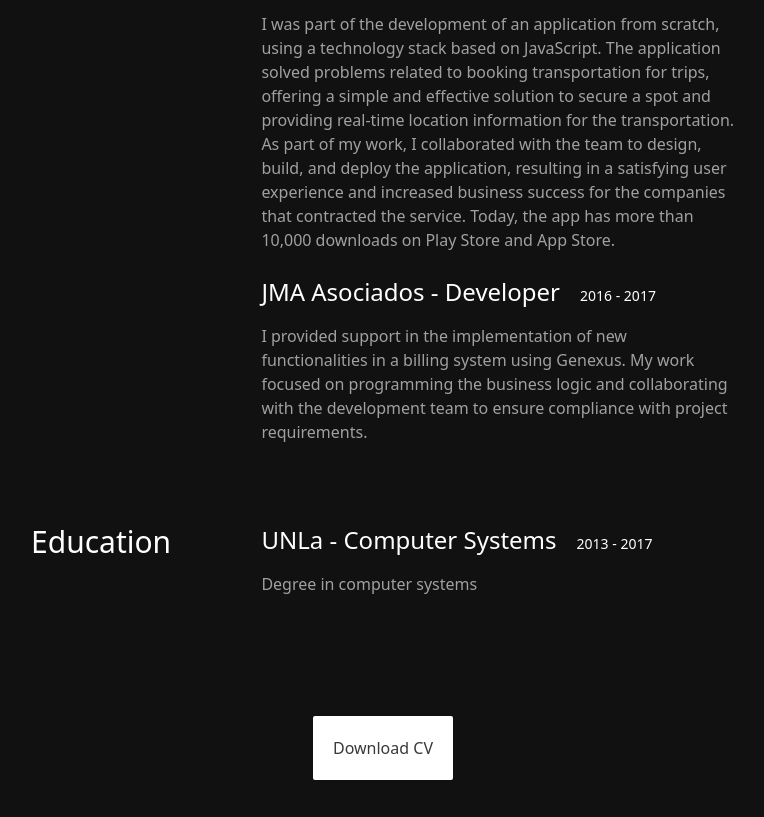
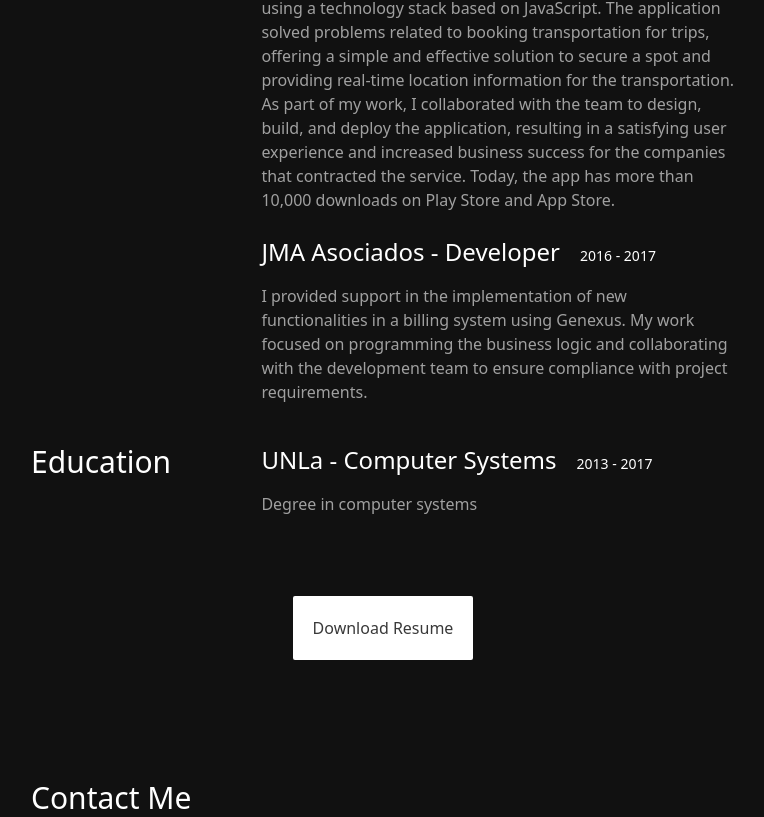
Before and after one commit to gonzaldd/my-portfolio, a React (Vite) app: page / in a window 1280 px wide. Shown: the part 1980-2797 px from the top of the page, without its empty margins (257-1021 px from the left). Built offline with nearby package versions, Linux system fonts and the light colour scheme.

Commit message:
Improve styles & toTop on change language

```diff
--- a/src/components/footer.jsx
+++ b/src/components/footer.jsx
@@ -1,4 +1,6 @@
 import { useTranslation } from 'react-i18next'
+
+import toTop from '../utils/toTop'
 
 const languages = {
   en: 'English',
@@ -8,9 +10,11 @@ const languages = {
 const Footer = () => {
   const { i18n } = useTranslation('FOOTER')
 
-  const changeLanguage = () => {
+  const changeLanguage = (lng) => {
     try {
-      i18n.changeLanguage(i18n.language === 'es' ? 'en' : 'es')
+      if (i18n.language !== lng) toTop()
+
+      i18n.changeLanguage(lng)
       localStorage.setItem('lng', i18n.language)
     } catch (error) {
       console.log(error)
@@ -21,10 +25,9 @@ const Footer = () => {
     <footer
       id="footer"
       className="flex justify-center items-center gap-10 h-[80px] mt-16"
-      onClick={changeLanguage}
     >
       {Object.keys(languages).map((key, i) => (
-        <div key={`${key}-${i}`}>
+        <div key={`${key}-${i}`} onClick={() => changeLanguage(key)}>
           <p
             className={`${
               i18n.language === key ? 'underline underline-offset-2' : ''
--- a/src/components/header.jsx
+++ b/src/components/header.jsx
@@ -2,13 +2,14 @@ import ProfilePic from '../assets/profile-pic.png'
 import { useTranslation } from 'react-i18next'
 
 import haptic from '../utils/vibrate'
+import toTop from '../utils/toTop'
 
 export default () => {
   const { t, i18n } = useTranslation('HEADER')
 
   const moveToTop = () => {
     haptic()
-    window?.scrollTo({ top: 0, behavior: 'smooth' })
+    toTop()
   }
 
   return (
--- a/src/pages/aboutMe.jsx
+++ b/src/pages/aboutMe.jsx
@@ -18,8 +18,11 @@ const AboutMe = () => {
   }
 
   return (
-    <section id="about-me" className="flex flex-col pb-48">
-      <div className="flex flex-col md:flex-row flex-wrap px-8 py-6 md:px-16 md:py-10 gap-x-40">
+    <section
+      id="about-me"
+      className="flex flex-col pb-48 px-8 py-6 md:px-16 md:py-10"
+    >
+      <div className="flex flex-col md:flex-row flex-wrap gap-x-40">
         <div className="flex-initial mb-[5%] w-[10%]">
           <p className="text-3xl whitespace-pre">{t('TITLE')}</p>
         </div>
@@ -33,7 +36,7 @@ const AboutMe = () => {
           </p>
         </div>
       </div>
-      <div className="flex flex-col md:flex-row flex-wrap px-8 py-6 md:px-16 md:py-10 gap-x-40">
+      <div className="flex flex-col md:flex-row flex-wrap gap-x-40 mt-10">
         <div className="flex-initial mb-[5%] w-[10%]">
           <p className="text-3xl whitespace-pre">{t('EXPERIENCE_TITLE')}</p>
         </div>
@@ -41,7 +44,7 @@ const AboutMe = () => {
           <BasicData data={experience} />
         </div>
       </div>
-      <div className="flex flex-col md:flex-row flex-wrap px-8 py-6 md:px-16 md:py-10 gap-x-40">
+      <div className="flex flex-col md:flex-row flex-wrap gap-x-40 mt-10">
         <div className="flex-initial mb-[5%] w-[10%]">
           <p className="text-3xl whitespace-pre">{t('EDUCATION_TITLE')}</p>
         </div>
--- a/src/pages/home.jsx
+++ b/src/pages/home.jsx
@@ -6,9 +6,9 @@ function Home() {
   return (
     <section
       id="home"
-      className="flex flex-1 items-center h-[100vh] md:h-[90vh]"
+      className="flex flex-1 items-center h-[100vh] md:h-[90vh] px-8 py-6 md:px-16 md:py-10"
     >
-      <div className="flex flex-1 flex-col px-8 py-6 md:px-16 md:py-10">
+      <div className="flex flex-1 flex-col">
         <p className="sm:text-2xl font-light mb-2">{t('GREETING')}</p>
         <p className="text-5xl sm:text-6xl lg:text-7xl font-medium">
           {t('MY_NAME')}
--- /dev/null
+++ b/src/utils/toTop.js
@@ -0,0 +1 @@
+export default () => window?.scrollTo({ top: 0, behavior: 'smooth' })
--- a/src/utils/translations/translations.json
+++ b/src/utils/translations/translations.json
@@ -17,7 +17,7 @@
       "DESCRIPTION_1": "As a highly experienced software developer with over 6 years of experience, I have worked with a variety of technologies, but my specialty is JavaScript. I have extensive experience working with ReactJS, React Native, NodeJS, and ExpressJS. I have developed web and mobile applications, and have contributed to large-scale projects, which has given me a deep understanding of how to create high-quality, scalable applications.",
       "DESCRIPTION_2": "In addition to my technical experience, I am a very curious person and love to learn new things. I am an avid reader and enjoy keeping up with the latest trends and advancements in my field. I am also passionate about movies and enjoy watching films of different genres and styles. As a complement to my sedentary programmer lifestyle, I also like to stay active and in shape, and enjoy regular exercise.",
       "DESCRIPTION_3": "My combination of technical skills and intellectual curiosity makes me a highly skilled software developer, capable of tackling any challenge that comes my way. Additionally, my varied interests and love of continuous learning enable me to bring different perspectives and skills to any team or project I'm involved in. If you're looking for a highly skilled and curious software developer, feel free to get in touch with me!",
-      "DOWNLOAD_CV": "Download CV",
+      "DOWNLOAD_CV": "Download Resume",
       "CONTACT_ME": "Contact me"
     },
     "PORTFOLIO": {
```
